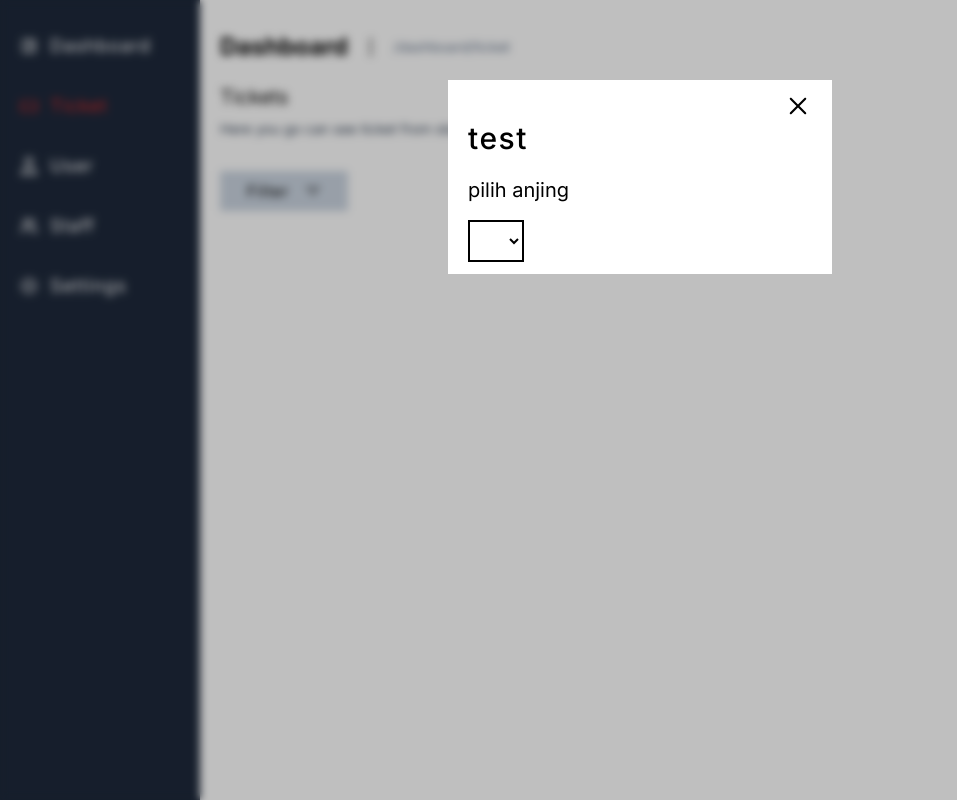
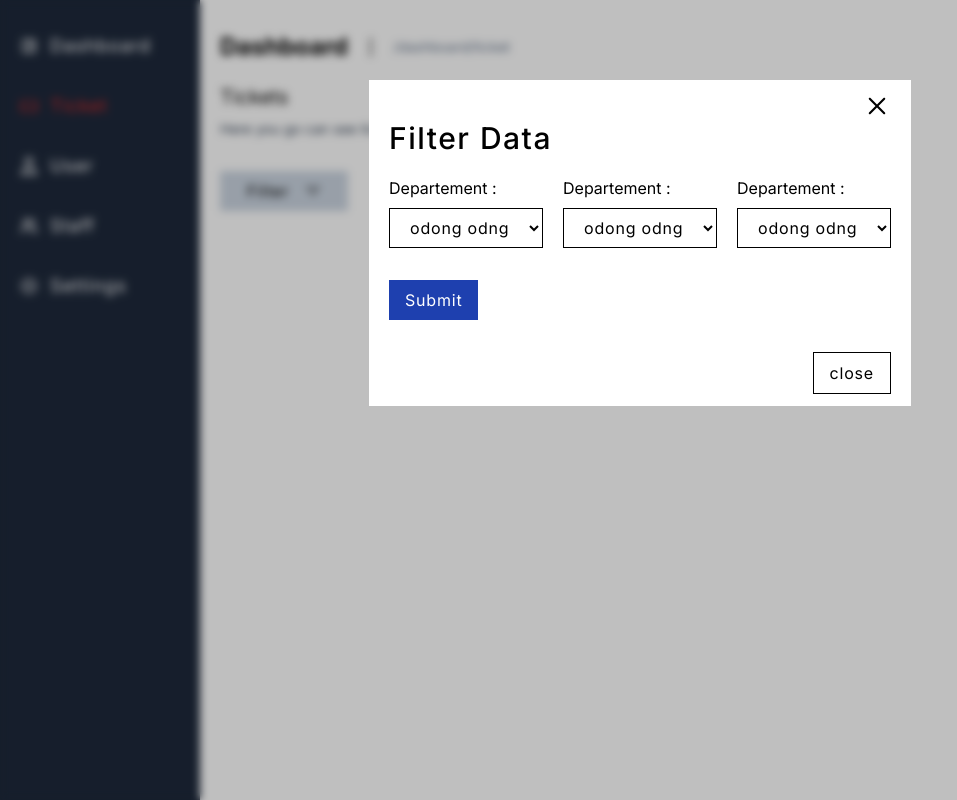
Before and after one commit to HCK42MRX/helpdesk-ticket, a Next.js app: page /dashboard/ticket in a window 1280 px wide. Both pictures are taken after a click on the button "Filter". Shown: the whole page, without its empty margins (0-957 px from the left). Built offline with nearby package versions, Linux system fonts and the light colour scheme.

Commit message:
update:Modal-Components

```diff
--- a/src/app/dashboard/ticket/page.jsx
+++ b/src/app/dashboard/ticket/page.jsx
@@ -1,21 +1,36 @@
 import TitlePage from "@/components/ui/Dashboard/TitlePage";
-import React from "react";
+import React, {useCallback} from "react";
 
 // component
 import ContainerModal from "@/components/ui/ContanierModal";
 
 import { IoFilterOutline } from "react-icons/io5";
-import OptionsWithLabel from "@/components/ui/Input/OptionsWithLabel";
+import InputOption from "@/components/ui/Input/InputOption";
+import BtnAction from "@/components/ui/Button/BtnAction";
+
+// context
 
 
-export default function Ticket(){
+export default function Ticket() {
   return (
     <>
-      <TitlePage title='Tickets' description='Here you go can see ticket from staff'/>
-      <ContainerModal className='mt-8 w-32 justify-center' btnName='Filter' headingModal='test' icon={<IoFilterOutline />}>
-        <div className="flex flex-col">
-          <OptionsWithLabel label='pilih anjing' className='mt-5'/>
+      <TitlePage title='Tickets' description='Here you go can see ticket from staff' />
+      <ContainerModal btnClose={true} className='mt-8 w-32 justify-center' btnName='Filter' headingModal='Filter Data' icon={<IoFilterOutline />}>
+        <div className="flex gap-x-5">
+          <InputOption label='Departement :' className='mt-5'>
+            <option value='odong odong'>odong odng</option>
+            <option value="hello world">Hello world</option>
+          </InputOption>
+          <InputOption label='Departement :' className='mt-5'>
+            <option value='odong odong'>odong odng</option>
+            <option value="hello world">Hello world</option>
+          </InputOption>
+          <InputOption label='Departement :' className='mt-5'>
+            <option value='odong odong'>odong odng</option>
+            <option value="hello world">Hello world</option>
+          </InputOption>
         </div>
+        <BtnAction className='bg-blue-800 mt-8 text-white' btnName='Submit' />
       </ContainerModal>
     </>
   )
--- a/src/app/globals.css
+++ b/src/app/globals.css
@@ -39,4 +39,7 @@
   .container-custom{
     @apply my-auto mx-0 max-w-[1200px]
   }
+  .stnd-transition{
+    @apply transition-all ease-in delay-75
+  }
 }
--- /dev/null
+++ b/src/components/ui/Button/BtnAction.jsx
@@ -0,0 +1,12 @@
+import React from "react";
+
+import { cn } from "@/lib/utils";
+
+
+export default function BtnAction({ btnName, icon, onClick, className }) {
+  return (
+    <>
+      {btnName ? <button className={cn("stnd-button", className)} onClick={onClick}>{btnName}</button> : <button className={cn("stnd-button", className)} onclick={onClick}>{icon}</button>}
+    </>
+  )
+}
--- a/src/components/ui/ContanierModal.jsx
+++ b/src/components/ui/ContanierModal.jsx
@@ -5,11 +5,12 @@ import React, { useState, useCallback } from "react";
 // components
 import Modal from "./Modal";
 
+
 // context
 import { modalContext } from "@/contexts/modalContext";
 import { cn } from "@/lib/utils";
 
-export default function ContainerModal({ btnName, icon, children, headingModal, className }) {
+export default function ContainerModal({ btnName, icon, children, headingModal, className}) {
   const [visible, setVisible] = useState(false)
   const handleVisible = useCallback(() => {
     setVisible(!visible)
--- /dev/null
+++ b/src/components/ui/Input/InputOption.jsx
@@ -0,0 +1,25 @@
+"use client"
+
+import React,{isValidElement, Children, useState} from "react";
+
+import { cn } from "@/lib/utils";
+
+export default function InputOption({ label, className, children}) {
+
+  const filteredChildren = Children.map(children, (child) => {
+    if(isValidElement(child) && child.type === 'option'){
+      return child
+    }
+    throw new Error('OptionsWithLabel content must be an option')
+  })
+
+  return (
+    <div className={cn("flex flex-col", className)}>
+      <label htmlFor={label} className="">{label}</label>
+      <select id="cars" className="mt-2 w-fit stnd-button bg-transparent border border-black">
+        {/* this content must be an options */}
+        {filteredChildren}
+      </select>
+    </div>
+  )
+}
--- a/src/components/ui/Input/OptionsWithLabel.jsx
+++ /dev/null
@@ -1,14 +0,0 @@
-import React from "react";
-
-import { cn } from "@/lib/utils";
-
-export default function OptionsWithLabel({ label, className, children}) {
-  return (
-    <div className={cn("flex flex-col", className)}>
-      <label htmlFor={label} className="sub-title">{label}</label>
-      <select id="cars" className="mt-4 w-fit stnd-button bg-transparent border-2 border-black" defaultChecked=''>
-        {children}
-      </select>
-    </div>
-  )
-}
--- a/src/components/ui/Modal.jsx
+++ b/src/components/ui/Modal.jsx
@@ -1,23 +1,37 @@
-import React, { useCallback, useContext, useRef} from "react";
+import React, { useCallback, useContext, useRef } from "react";
 
 import { RxCross2 } from "react-icons/rx";
 
 import { modalContext } from "@/contexts/modalContext";
 
+// import component
+import BtnAction from "./Button/BtnAction";
+
+
 export default function Modal({ children, heading }) {
   const modalBox = useRef()
-  const closeModal = useRef()
-  const {visible, setVisible} = useContext(modalContext)
-  const handleVisible = useCallback((e) => {
-      setVisible(!visible)
-  },[visible, setVisible])
+  const { visible, setVisible } = useContext(modalContext)
+  const handleVisible = useCallback(() => {
+    setVisible(!visible)
+  }, [visible, setVisible])
+  const handleDontClose = useCallback((e) => {
+    if (!modalBox.current.contains(e.target)) {
+      modalBox.current.classList.add('scale-90')
+      setTimeout(() => {
+        modalBox.current.classList.remove('scale-90')
+      }, 200)
+    }
+  }, [modalBox])
   return (
-    <div className="fixed flex justify-center inset-0 bg-black bg-opacity-25 backdrop-blur-sm">
-      <div className="box-modal mt-20 relative bg-white h-fit w-96 py-3 px-5 rounded-lg">
-        <span className="flex justify-end" onClick={handleVisible}><RxCross2 className="size-7"/></span>
+    <div className="fixed flex justify-center inset-0 bg-black bg-opacity-25 backdrop-blur-sm" onClick={handleDontClose}>
+      <div className="box-modal mt-20 relative bg-white h-fit w-fit py-3 px-5 rounded-lg stnd-transition" ref={modalBox}>
+        <span className="flex justify-end"><RxCross2 className="size-7 cursor-pointer hover:text-red-600 stnd-transition" onClick={handleVisible} /></span>
         <h1 className="heading">{heading}</h1>
         <div className="children mt-2 container-custom">
           {children}
+          <div className="flex justify-end">
+          <BtnAction className='white mt-8 text-black hover:bg-red-600 border border-black hover:text-white hover:border-white stnd-transition' btnName='close' onClick={handleVisible} />
+          </div>
         </div>
       </div>
     </div>
```
